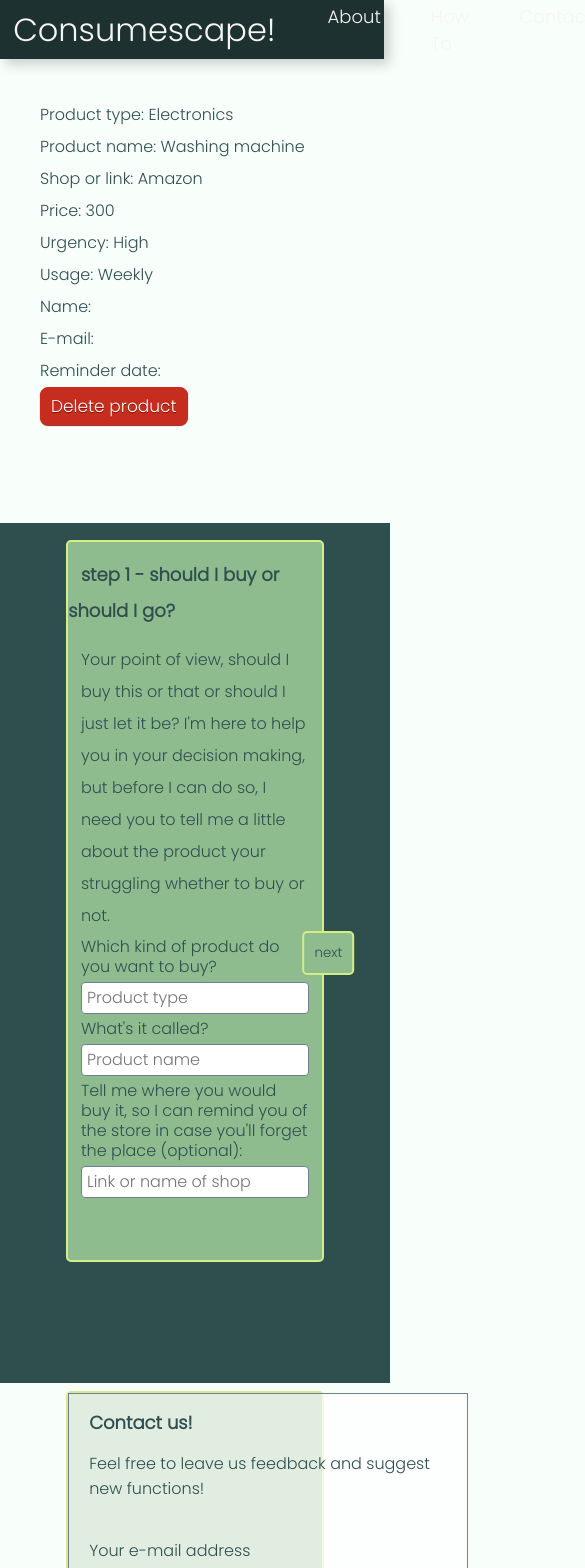
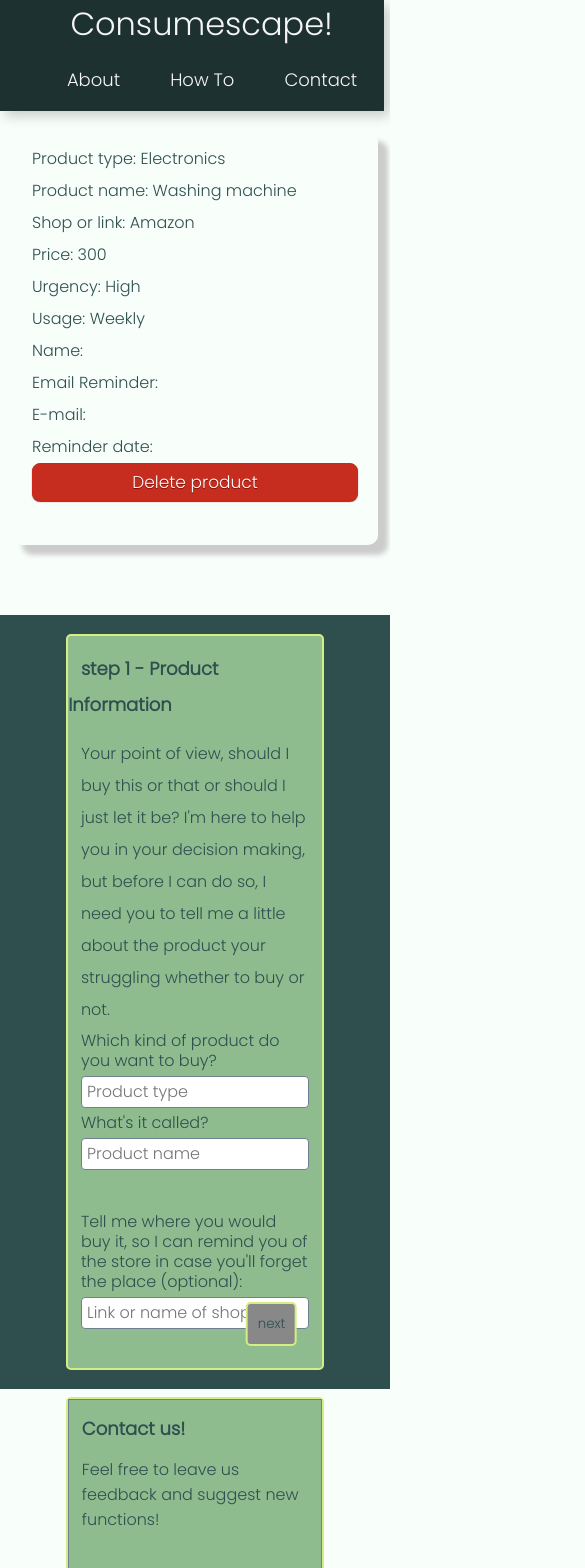
Before and after one commit to emmy2397/sustainable-tech-project, a React (Create React App) app: page / in a window 390 px wide. Shown: the top 1568 px of the page, 585 px wide, since content can reach past the window. Built offline with nearby package versions, Linux system fonts and the light colour scheme.

Commit message:
added form validation + test email

```diff
--- a/package.json
+++ b/package.json
@@ -6,6 +6,7 @@
     "@testing-library/jest-dom": "^5.14.1",
     "@testing-library/react": "^11.2.7",
     "@testing-library/user-event": "^12.8.3",
+    "emailjs-com": "^3.2.0",
     "react": "^17.0.2",
     "react-dom": "^17.0.2",
     "react-scripts": "^4.0.3",
--- a/src/App.css
+++ b/src/App.css
@@ -1,8 +1,14 @@
+.container {
+  display: grid;
+  grid-template-columns: repeat(1fr);
+}
+
+
+
+
 .formBox {
   box-sizing: border-box;
   border: 1px solid slategrey;
-  width: 400px;
-  background-color: rgba(255, 255, 255, 0.733);
 }
 
 h1 {
@@ -26,28 +32,64 @@ h1 {
 .product-layout {
   position: relative;
   background:green;
-  display: flex;
-  justify-content: center;
+
 }
+
+/* form's next and previous buttons */
 .form-navs {
   border: 1px solid;
   position: absolute;
-  background-color: rgba(255, 255, 255, 0.733);
+  /* background-color: white; */
   color: #000;
   text-align: center;
   user-select: none;
   cursor: pointer;
   padding: 10px;
+  transition: ease-in-out 0.4s;
+}
+
+.form-navs:disabled {
+  background-color: #888;
+}
+
+.form-navs:enabled {
+  background-color: #fff;
 }
 
 .previous {
-  left: 10px;
+  left: 0;
   transform: translate(50%, -50%);
 }
 .next {
-  right: 10px;
+  right: 0;
   transform: translate(-50%, -50%);
 }
 .next, .previous{
-  top: 50%;
+  bottom: 0;
+  width: 20%;
 }
+
+/* form's validation */
+input.fieldValidated {
+  /* background-color: greenyellow; */
+  border: 1px solid greenyellow;
+  outline: 4px solid green;
+  outline-offset: 5px;
+}
+
+input.fieldNotValidated:focus {
+  /* background-color: indianred; */
+  outline: 4px solid indianred;
+  border: 1px solid indianred;
+  outline-offset: 5px;
+}
+
+select.fieldValidated:valid {
+  border: 1px solid greenyellow;
+  outline: 5px solid green;
+  outline-offset: 4px;
+}
+
+select.fieldNotValidated {
+  border: 4px solid indianred;
+}
--- a/src/App.js
+++ b/src/App.js
@@ -38,12 +38,13 @@ class App extends Component {
   render() {
     return (
       <div className="AppProduct">
+        <div className="container">
           <nav>
-          <div class="nav-title">Consumescape!</div>
-            <ul class="nav-menu">
-                <li class="nav-link">About</li>
-                <li class="nav-link">How To</li>
-                <li class="nav-link">Contact</li>
+            <div className="nav-title">Consumescape!</div>
+              <ul className="nav-menu">
+                  <li className="nav-link">About</li>
+                  <li className="nav-link">How To</li>
+                  <li className="nav-link">Contact</li>
               </ul>
             </nav>
           <div className= "productList">
@@ -69,6 +70,7 @@ class App extends Component {
             <span>techlabs bootcamp project 2021, Consumescape</span>
           </footer>
         </div>
+      </div>
     )};
 }
 
--- a/src/Products.css
+++ b/src/Products.css
@@ -35,13 +35,23 @@ li {
 
 /*Product display*/
 
-.productList {
+.product-list {
     font-size:medium;
     color:slategrey;
-    line-height: 1.5;
-    padding: 12px 20px;
+    padding: 12px;
     margin: 8px 0;
+    display: grid;
+    grid-template-columns: repeat(4, 1fr);
+    grid-auto-rows: minmax(100px, auto);
+    gap: 20px;
 
+}
+
+.product-list > div {
+    box-shadow: 10px 10px 5px #ccc;
+    display: flex;
+    flex-direction: column;
+    border-radius: 10px;
 }
 
 .deleteButton {
@@ -68,7 +78,7 @@ li {
 /*Nav bar*/
 
 nav {
-    height: 7vh;
+    min-height: 7vh;
     width: 98.5vw;
     display: flex;
     justify-content: space-between;
@@ -100,16 +110,14 @@ nav {
 
 .productForm.product-layout {
     background-color: darkslategray;
-    width: auto;
-    height: 99vh;
 }
 
 .productForm {
     font-size:medium;
     color:darkslategray;
     padding: 12px 20px;
-    margin: 8px 0;
     line-height: 2;
+
 }
 
 form {
@@ -119,7 +127,8 @@ form {
     color: darkslategray;
     width: 65vw;
     margin: 2% auto 2% auto;
-    height: 85vh;
+    /* height: 85vh; */
+    position: relative
 }
 
 .formBox.tab1 {
@@ -223,50 +232,98 @@ button {
 	color:#ffffff;
 	font-size: 17px;
 	padding: 6px 31px;
-    margin: 1% 5% 2% 5%;
-    width: 90%;
+    width: 40%;
 	text-decoration:none;
 	text-shadow:0px 1px 0px #2f6627;
+    position: absolute;
+    bottom: 0;
+    right: 0;
+    transform: translate(-20%, -50%);
 }
 .submitButton:hover {
 	background:linear-gradient(to bottom, #5cbf2a 5%, #44c767 100%);
 	background-color:#5cbf2a;
 }
-.submitButton:active {
-	position:relative;
-	top:1px;
-}
+
 
 .reminder30{
-    box-sizing: border-box;
+    /* box-sizing: border-box;
     display: flex;
     width: 94%;
     margin: 0 3% 0 3%;
     height: 50px;
-    justify-content: center;
+    justify-content: center; */
 }
 .reminderBox {
-    flex: 1;
+    /* flex: 1;
     display: flex;
     text-align: center;
     justify-content: center;
     border: 3px solid #d4ed85;
     border-radius: 5px;
     margin: 2%;
-    padding: 3% 7% 3% 7%;
+    padding: 3% 7% 3% 7%; */
 }
 
-.reminderAns {
-    align-self: center;
+/* email reminder */
+.reminder30{
+    display: flex;
+    background-color: #efef;
+    box-sizing: border-box;
+    width: 80%;
+    margin: 0  auto;
+    border-radius: 10px;
+
 }
 
-.reminderBox:hover {
-    cursor: pointer;
+
+
+.reminderBox {
+    display: flex;
+    justify-content: center;
+    align-content: center;
+    flex: 1;
+    /* border: 1px solid green; */
+    height: 80px;
+
+
 }
-.activeAnswer{
-    background-color: green;
-    color: #efef;
+
+.reminder30 input{
+    display: unset;
+    text-align: unset;
+    padding: unset;
+    margin: unset;
+    width: unset;
+    line-height: unset;
+    box-sizing:unset;
+    align-self: center;
+    flex: 1;
 }
+
+.reminder30 label {
+    display: unset;
+    text-align: unset;
+    width: unset;
+    line-height: unset;
+    margin:unset;
+    flex: 2;
+    align-self: center;
+    /* border: 1px solid; */
+}
+.reminder30.fieldValidated {
+    border: 1px solid greenyellow;
+    outline: 4px solid green;
+    /* outline-offset: 5px; */
+  }
+
+.reminder30.fieldNotValidated {
+    /* background-color: indianred; */
+    outline: 4px solid indianred;
+    /* border: 1px solid indianred; */
+    /* outline-offset: 5px; */
+}
+
 
 /* Page 3 */
 
@@ -303,3 +360,27 @@ footer {
     font-size: 0.9em;
     color: #f6f5f5;
   }
+
+  @media screen and (max-width: 1024px){
+      .product-list {
+          grid-template-columns: repeat(3, 1fr);
+      }
+  }
+  @media screen and (max-width: 768px){
+    nav{
+        display: block;
+        text-align: center;
+    }
+    nav ul {
+        justify-content: center;
+    }
+
+    .product-list {
+        grid-template-columns: repeat(2, 1fr);
+    }
+  }
+  @media screen and (max-width: 440px){
+    .product-list {
+        grid-template-columns: repeat(1, 1fr);
+    }
+}
--- a/src/Products.js
+++ b/src/Products.js
@@ -14,6 +14,7 @@ const Products = ({products, deleteProduct}) => {
                 <div>Urgency: {product.urgency}</div>
                 <div>Usage: {product.usage}</div>
                 <div>Name: {product.client}</div>
+                <div>Email Reminder: {product.reminder30 || product.noReminder30}</div>
                 <div>E-mail: {product.email}</div>
                 <div>Reminder date: {product.reminderdate}</div>
                 <button className='deleteButton' onClick={() => {deleteProduct(product.id)}}>Delete product</button>
--- a/src/addProduct.js
+++ b/src/addProduct.js
@@ -1,9 +1,19 @@
 import React, {Component} from 'react';
 import FormNavs from './formNavs';
-
+// import Email from './email';
 import './App.css';
+import emailjs from 'emailjs-com';
 
 const subject = "Consumescape reminder"
+let importantInputFields = false;
+let totalMilSec = 1000 * 60 * 60 * 24 * 30;
+let totalSec = totalMilSec / 1000
+let totalMin = totalSec / (1000 * 60);
+let totalHrs = totalMin / 60;
+let totalDys = totalHrs / 24;
+
+//Reassigned totalDys to 2 seconds to get a feedback of the setTimeout fxn
+totalDys = 2000;
 
 class AddProduct extends Component {
   state= {
@@ -16,17 +26,123 @@ class AddProduct extends Component {
         tab: 1,
         reminder: false,
         time: 3000,
-        pickedyes: false,
-        pickedno: false,
         client: null,
         email: null,
-        reminderdate:null
+        reminderdate:null,
+        nextBtnDisabled: true,
+        //states for the form to be validated before submission
+        fieldOneValidated: "fieldNotValidated",
+        fieldTwoValidated: "fieldNotValidated",
+        fieldThreeValidated: "fieldNotValidated",
+        fieldFourValidated:"fieldNotValidated",
+        fieldFiveValidated: "fieldNotValidated",
+        fieldSixValidated: "fieldNotValidated",
+        fieldSevenValidated: "fieldNotValidated",
+        fieldOne: false,
+        fieldTwo: false,
+        fieldThree: false,
+        fieldFour: false,
+        fieldFive: false,
+        fieldSix: false,
+        fieldSeven: false
   }
 
   handleChange = (e) => {
       this.setState({
           [e.target.id]: e.target.value
+      });
+      let target = e.target.value;
+    //   let inputValid = this.state.inputValid;
+      let nextBtnDisabled = this.state.nextBtnDisabled;
+      let setReminder = this.state.reminder;
+      let fieldOneValidated = this.state.fieldOneValidated;
+      let fieldTwoValidated = this.state.fieldTwoValidated;
+      let fieldThreeValidated = this.state.fieldThreeValidated;
+      let fieldFourValidated = this.state.fieldFourValidated;
+      let fieldFiveValidated = this.state.fieldFiveValidated;
+      let fieldSixValidated = this.state.fieldSixValidated;
+      let fieldSevenValidated = this.state.fieldSevenValidated;
+      let fieldOne = this.state.fieldOne;
+      let fieldTwo = this.state.fieldTwo;
+      let fieldThree = this.state.fieldThree;
+      let fieldFour = this.state.fieldFour;
+      let fieldFive = this.state.fieldFive;
+      let fieldSix = this.state.fieldSix;
+      let fieldSeven = this.state.fieldSeven;
+
+    //   inputValid = (e.target.attributes.name.value === "validationNeeded") ? true : false;
+      if(e.target.id === "type"){
+        fieldOneValidated = (target.length > 0) ? "fieldValidated" : "fieldNotValidated";
+        fieldOne = (target.length > 0) ? true : false;
+      }
+      if(e.target.id === "name"){
+        fieldTwoValidated = (target.length > 0) ? "fieldValidated" : "fieldNotValidated";
+        fieldTwo = (target.length > 0) ? true : false
+      }
+      if(e.target.id === "shop"){
+        fieldThreeValidated = (target.length > 0) ? "fieldValidated" : "fieldNotValidated";
+        fieldThree = (target.length > 0) ? true : false;
+      }
+      if(e.target.id === "price"){
+        fieldFourValidated = (target.length > 0) ? "fieldValidated" : "fieldNotValidated";
+        fieldFour = (target.length > 0) ? true : false;
+      }
+      if(e.target.id === "urgency"){
+        fieldFiveValidated = (target.length > 0) ? "fieldValidated" : "fieldNotValidated";
+        fieldFive = (target.length > 0) ? true : false;
+      }
+      if(e.target.id === "usage"){
+        fieldSixValidated = (target.length > 0) ? "fieldValidated" : "fieldNotValidated";
+        fieldSix = (target.length > 0) ? true : false;
+      }
+      if(e.target.id === "reminder30" || e.target.id === "noReminder30"){
+          fieldSevenValidated = (target === "Yes" || target === "No") ? "fieldValidated" : "fieldNotValidated"
+          fieldSeven = (target === "Yes" || target === "No") ? true : false;
+          if(target === "Yes"){
+              setReminder = true;
+          }
+          else{
+              setReminder = false;
+          }
+      }
+
+/*       if(fieldOneValidated && fieldTwoValidated && fieldFourValidated && fieldFiveValidated && fieldSixValidated){
+          importantInputFields = 1;
+      } */
+
+
+      if(fieldOne && fieldTwo && fieldFour && fieldFive && fieldSix && fieldSeven){
+        importantInputFields = true;
+    }
+
+      if(this.state.tab === 1 && fieldOne && fieldTwo){
+          nextBtnDisabled = false;
+      }
+      else if(fieldFour && fieldFive && fieldSix){
+        nextBtnDisabled = false;
+      }
+      else{
+          nextBtnDisabled = true;
+      }
+      console.log(this.state.tab);
+      this.setState({
+        nextBtnDisabled: nextBtnDisabled,
+        reminder: setReminder,
+        fieldOneValidated: fieldOneValidated,
+        fieldTwoValidated: fieldTwoValidated,
+        fieldThreeValidated: fieldThreeValidated,
+        fieldFourValidated: fieldFourValidated,
+        fieldFiveValidated: fieldFiveValidated,
+        fieldSixValidated: fieldSixValidated,
+        fieldSevenValidated: fieldSevenValidated,
+        fieldOne: fieldOne,
+        fieldTwo: fieldTwo,
+        fieldThree: fieldThree,
+        fieldFour: fieldFour,
+        fieldFive: fieldFive,
+        fieldSix: fieldSix
     })
+    console.log(nextBtnDisabled)
   }
 
 handleSubmit =(e) => {
@@ -35,8 +151,25 @@ handleSubmit =(e) => {
     this.props.addProduct(this.state);
     // let emailReminder;
     // let x = 1;
+    if(!importantInputFields){
+        // e.preventDefault();
+        console.log("At least One required field is not valid")
+        return null;
+    }
+    this.props.addProduct(this.state);
+
+    // let emailReminder;
+    // let x = 1;
     let createEmail = () => {
-        alert(`You got a reminder`)
+        emailjs.sendForm('service_nrvn6dk', 'template_sumj93m', e.target, 'user_V3nG8LZx2RSPbXghCzEui')
+      .then((result) => {
+          console.log(result.text);
+      }, (error) => {
+          console.log(error.text);
+      });
+      e.target.reset();
+        alert(`You will get a reminder in ${totalDys/1000} seconds`);
+        // window.open('mailto:test@example.com');
         // emailReminder = setInterval(countDown, 1000);
     }
 /*     let countDown = () => {
@@ -49,6 +182,7 @@ handleSubmit =(e) => {
             clearInterval(emailReminder)
         }
     } */
+    //sets the time email fxn will execute
     if(this.state.reminder){
         setTimeout(createEmail, this.state.time);
     }
@@ -56,32 +190,14 @@ handleSubmit =(e) => {
 
   handleClick = (e) => {
     let target = e.target.innerText;
-    let setreminder = this.state.reminder;
-    let pickedyes = this.state.pickedyes;
-    let pickedno = this.state.pickedno
+
     console.log(target);
-    if(target === "YES"){
-        setreminder = true;
-        pickedyes = true;
-        pickedno = false
-    }
-    else if(target === "NO"){
-        setreminder = false;
-        pickedno = true;
-        pickedyes = false;
-    }
-    this.setState({
-        reminder: setreminder,
-        pickedyes: pickedyes,
-        pickedno: pickedno
-    });
 
   }
 
-
-  formNavs = (currentStep) => {
-    console.log(currentStep)
-    switch(currentStep){
+    formNavs = (currentTab) => {
+        console.log(currentTab);
+        switch(currentTab){
             case(1):
                 this.setState({
                     tab : 1
@@ -97,49 +213,63 @@ handleSubmit =(e) => {
                     tab : 3
                 })
             break;
-        case(4):
+            default:
+        }
+
         this.setState({
-                tab : 4
+            nextBtnDisabled: true,
         })
-        break;
-        default:
+        if(currentTab === 1 && this.state.fieldOne && this.state.fieldTwo){
+            this.setState({
+                nextBtnDisabled: false,
+            })
+        }
+        if(currentTab === 2 && this.state.fieldFour && this.state.fieldFive && this.state.fieldSix){
+            this.setState({
+                nextBtnDisabled: false,
+            })
         }
     }
 
+    nextBtn = () =>{
+        return this.state.nextBtnDisabled
+    }
 
-render() {
+
+render(){
     return (
         <div>
-            <FormNavs formNavs={this.formNavs}/>
-
+            {/* <Email /> Probably not needed*/}
             {/*It would be cool if all the first 6 inputs (before the submit-button) would be required. I've only found a simple way for the number/price input*/}
 
              <form onSubmit={this.handleSubmit}>
+            <FormNavs formNavs={this.formNavs} nextBtn={this.nextBtn}/>
+
                 <div className="formBox tab1" style={this.state.tab === 1 ? {display : "block"}: {display : "none"}}>
-                    <h2>step 1 - should I buy or should I go?</h2>
+                    <h2>step 1 - Product Information</h2>
                         <p>Your point of view, should I buy this or that or should I just let it be? I'm here to help you in your decision making, but before I can do so,
                         I need you to tell me a little about the product your struggling whether to buy or not. </p>
 
                         <label htmlFor="name">Which kind of product do you want to buy?</label>
-                        <input type="text" id="type" placeholder="Product type" onChange={this.handleChange}/>
+                        <input type="text" id="type" placeholder="Product type" name="product_type" onChange={this.handleChange} className={`${this.state.fieldOneValidated}`}/>
 
                         <label htmlFor="name">What's it called?</label>
-                        <input type="text" id="name" placeholder="Product name" onChange={this.handleChange}/>
-
+                        <input type="text" id="name" placeholder="Product name" name="product_name" onChange={this.handleChange} className={`${this.state.fieldTwoValidated}`}/>
+                        <br/>
                         <label htmlFor="name">Tell me where you would buy it, so I can remind you of the store in case you'll forget the place (optional):</label>
-                        <input type="text" id="shop" placeholder="Link or name of shop" onChange={this.handleChange}/>
+                        <input type="text" id="shop" placeholder="Link or name of shop" name="product_link" onChange={this.handleChange} className={`${this.state.fieldThreeValidated}`} />
                         <br/><br/>
                         {/*No submit button here, because we just want to go to "next", right?*/}
                     </div>
 
-                    <div class="formBox tab2" style={this.state.tab ===2 ? {display : "block"}: {display: "none"}}>
-                        <h2>Step 2</h2>
+                    <div class="formBox tab2" style={this.state.tab === 2 ? {display : "block"}: {display: "none"}}>
+                        <h2>Step 2: To buy or not to buy?</h2>
                             <label htmlFor="name">Price:</label>
-                            <input required type="number" id="price" onChange={this.handleChange}/>
+                            <input required type="number" id="price" name="product_price" onChange={this.handleChange} className={`${this.state.fieldFourValidated}`}/>
                             <br/>
 
                             <label htmlFor="name">Urgency:</label>
-                            <select name="urgency" id="urgency" onChange={this.handleChange}>
+                            <select name="urgency" id="urgency" onChange={this.handleChange}  className={`${this.state.fieldFiveValidated}`}>
                             {/*Both select inputs have a default  value "not selected" because it is not displaying the top option (value) otherwise */}
                                 <option value="Not selected">- Not selected -</option>
                                 <option value="High">High</option>
@@ -148,7 +278,7 @@ render() {
                             </select>
                             <br/>
                             <label htmlFor="name">Usage:</label>
-                            <select  name="usage" id="usage" onChange={this.handleChange}>
+                            <select  name="usage" id="usage" onChange={this.handleChange} className={`${this.state.fieldSixValidated}`}>
                                 <option value="Not selected">- Not selected -</option>
                                 <option value="Daily">Daily</option>
                                 <option value="Few times per week">Few times per week</option>
@@ -158,51 +288,35 @@ render() {
                                 <option value="More rarely">More rarely</option>
                             </select>
                             <br/>
-                            <button class="submitButton">Submit</button>
                     </div>
 
                     <div className="formBox tab3" style={this.state.tab === 3 ? {display : "block"}: {display : "none"}}>
-                        <h2>Step 4</h2>
-
+                        <h2>Step 3</h2>
                         <label htmlFor="name">Would you like to add a 30 day reminder?</label>
-                            <div className="reminder30">
-                                <div className={`reminderBox ${this.state.pickedyes ? "activeAnswer" : ""}`} onClick={this.handleClick} value="yes">
-                                    <div className="reminderAns">Yes</div>
+                        <div name="product_reminder"  className={`reminder30 ${this.state.fieldSevenValidated}`}>
+                            <div className={`reminderBox`}>
+                                <input id="reminder30" onChange={this.handleChange} value="Yes" type="radio" name="allowReminder" />
+                                <label htmlFor="allowReminder">Yes</label>
                             </div>
-                                <div className={`reminderBox ${this.state.pickedno ? "activeAnswer" : ""}`} onClick={this.handleClick} value="no">
-                                    <div className="reminderAns" value="no">No</div>
+                            <div className={`reminderBox`}>
+                                <input id="noReminder30" onChange={this.handleChange} value="No" type="radio" name="allowReminder" />
+                                <label htmlFor="allowReminder">No</label>
                             </div>
                         </div>
-                            <br/><br/>
-                    </div>
-
-                    <div className="formBox tab4" style={this.state.tab === 4 ? {display : "block"}: {display : "none"}}>
-                        <h2>Step 5</h2>
-
-                            <label htmlFor="name">Please enter your name:</label>
-                            <input type="text" id="client" onChange={this.handleChange}/>
-
-                            <label htmlFor="name">Please enter your e-mail:</label>
-                            <input type="text" id="email" onChange={this.handleChange}/>
-                            <br/>
+                        <div style={{textAlign: "center"}}>___________ OR ____________</div>
+                        <div style={{textAlign: "center"}}>Set a custom date not later than 30 days</div>
                         <label htmlFor="name">When do you want to be reminded?</label>
                         <input type="date" id="reminderdate" onChange={this.handleChange}/>
+                        <label htmlFor="name">Please enter your name:</label>
+                        <input type="text" id="client" name="user_name" onChange={this.handleChange}/>
+                        <label htmlFor="name">Please enter your e-mail:</label>
+                        <input type="text" id="email" name="user_email" onChange={this.handleChange}/>
                         <br/>
-                            {/* Unfortunately, it does not work. Source: postmail.invotes.com, functionality: should send email to default mail address
-                            (so not even suitable for our case, where the input mail address should receive an reminder... :/)
-
-                            <input type="hidden" name="subject" value={subject} />
-                            <input type="hidden" name="access_token" value="tic9kh2ltjs2gqhmq6uio654" />
-                            <input type="hidden" name="success_url" value=".?message=Email+Successfully+Sent%21&isError=0" />
-                            <input type="hidden" name="error_url" value=".?message=Email+could+not+be+sent.&isError=1" />*/}
 
 
-                            <br/><br/>
+                        <button class="submitButton">Submit</button>
                     </div>
-
                 </form>
-
-
             </div>
 
       )
--- /dev/null
+++ b/src/email.js
@@ -0,0 +1,22 @@
+import React, {Component} from 'react';
+
+export default class extends Component {
+    shouldComponentUpdate(){
+        return false;
+    }
+
+    componentDidMount(){
+        const script = document.createElement("script");
+        script.src = "https://smtpjs.com/v3/smtp.js";
+        script.async = true;
+        document.body.appendChild(script);
+    }
+
+    render(){
+        return (
+            <div id="smtpEmail">
+
+            </div>
+        )
+    }
+}
--- a/src/formNavs.js
+++ b/src/formNavs.js
@@ -3,7 +3,8 @@ import './App.css'
 
 class FormNavs extends Component {
     state = {
-        currentStep : 1
+        currentTab : 1,
+        nextBtnDisabled: true
     }
 
     render(){
@@ -16,7 +17,7 @@ class FormNavs extends Component {
     }
 
     get PreviousButton(){
-        if(this.state.currentStep !== 1){
+        if(this.state.currentTab !== 1){
             return (
                 <button className = "previous form-navs" onClick={this.handleClick} name="previous">
                     previous
@@ -27,9 +28,9 @@ class FormNavs extends Component {
     }
 
     get NextButton(){
-        if(this.state.currentStep < 4){
+        if(this.state.currentTab < 3){
             return(
-                <button className = "next form-navs" onClick={this.handleClick} name="next" >
+                <button className = "next form-navs" onClick={this.handleClick} name="next" disabled={this.props.nextBtn()} >
                     next
                 </button>
             )
@@ -39,18 +40,18 @@ class FormNavs extends Component {
 
     handleClick = (e) => {
         let selectedNav = e.target.innerText;
-        let currentStep = this.state.currentStep;
+        let currentTab = this.state.currentTab;
         if(selectedNav === "next"){
-            currentStep = currentStep + 1
+            currentTab = currentTab + 1
         }
         else if(selectedNav === "previous"){
-            currentStep = currentStep - 1;
+            currentTab = currentTab - 1;
         }
         this.setState({
-            currentStep : currentStep
+            currentTab : currentTab
         })
-        this.props.formNavs(currentStep)
-
+        this.props.formNavs(currentTab);
+        console.log(this.props.nextBtn())
     }
 }
 
```
Also changed, not shown: 1 other file (tests, documents, lock files or other folders). Lines whose indentation alone changed are shown as unchanged.
